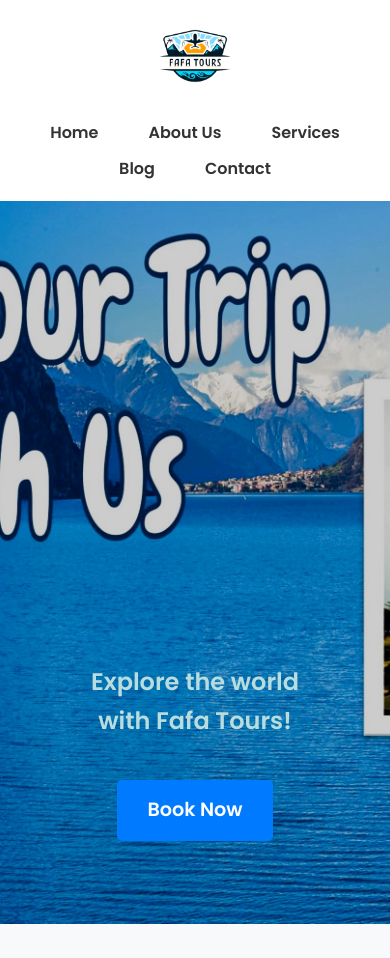
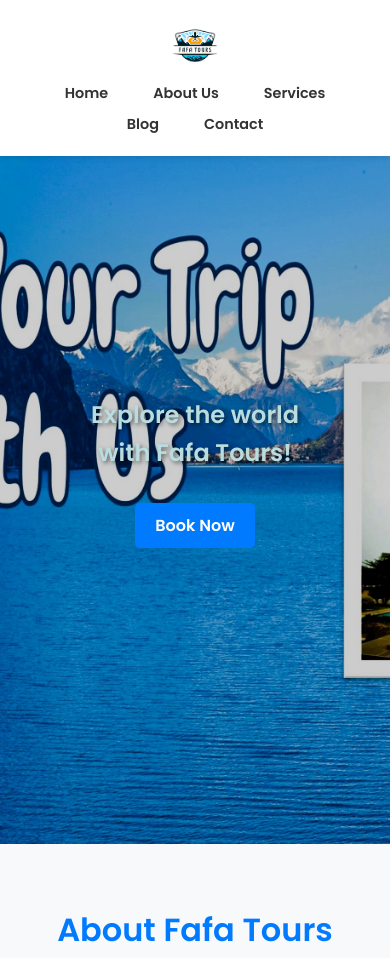
Before and after one commit to Justicelay/fafatours, a plain HTML site: page index.html in a window 390 px wide. Shown: the top 958 px of the page. Drawn offline with Linux system fonts and the light colour scheme.

Commit message:
Update styles.css

```diff
--- a/styles.css
+++ b/styles.css
@@ -740,6 +740,61 @@
   .social-links {
     justify-content: center;
   }
+
+  /* Header adjustments */
+  .header {
+    padding: 10px 0;
+    position: fixed;
+    background-color: #fff;
+    box-shadow: 0 2px 5px rgba(0, 0, 0, 0.1);
+  }
+
+  .header .container {
+    flex-direction: column;
+    gap: 10px;
+  }
+
+  .logo {
+    height: 60px;
+  }
+
+  .nav-links {
+    flex-wrap: wrap;
+    justify-content: center;
+    gap: 10px;
+  }
+
+  .nav-links li {
+    margin: 0 10px;
+  }
+
+  /* Hero section adjustments */
+  .hero-section {
+    height: calc(100vh - 100px);
+    min-height: 500px;
+    margin-top: 120px;
+  }
+
+  .hero-content {
+    margin-top: 0;
+    padding: 20px;
+    display: flex;
+    flex-direction: column;
+    justify-content: center;
+    align-items: center;
+    height: 100%;
+  }
+
+  .hero-content p {
+    font-size: 1.8rem;
+    margin-bottom: 30px;
+    text-shadow: 2px 2px 4px rgba(0, 0, 0, 0.5);
+  }
+
+  .cta-button {
+    padding: 12px 25px;
+    font-size: 1.1rem;
+  }
 }
 
 @media screen and (max-width: 480px) {
@@ -766,6 +821,37 @@
     width: 280px;
     padding: 20px;
   }
+
+  .header {
+    padding: 5px 0;
+  }
+
+  .logo {
+    height: 50px;
+  }
+
+  .nav-links {
+    gap: 5px;
+  }
+
+  .nav-links li a {
+    font-size: 0.9rem;
+    padding: 8px;
+  }
+
+  .hero-section {
+    margin-top: 100px;
+    min-height: 400px;
+  }
+
+  .hero-content p {
+    font-size: 1.5rem;
+  }
+
+  .cta-button {
+    padding: 10px 20px;
+    font-size: 1rem;
+  }
 }
 
 /* Fix for smooth scrolling */
```
